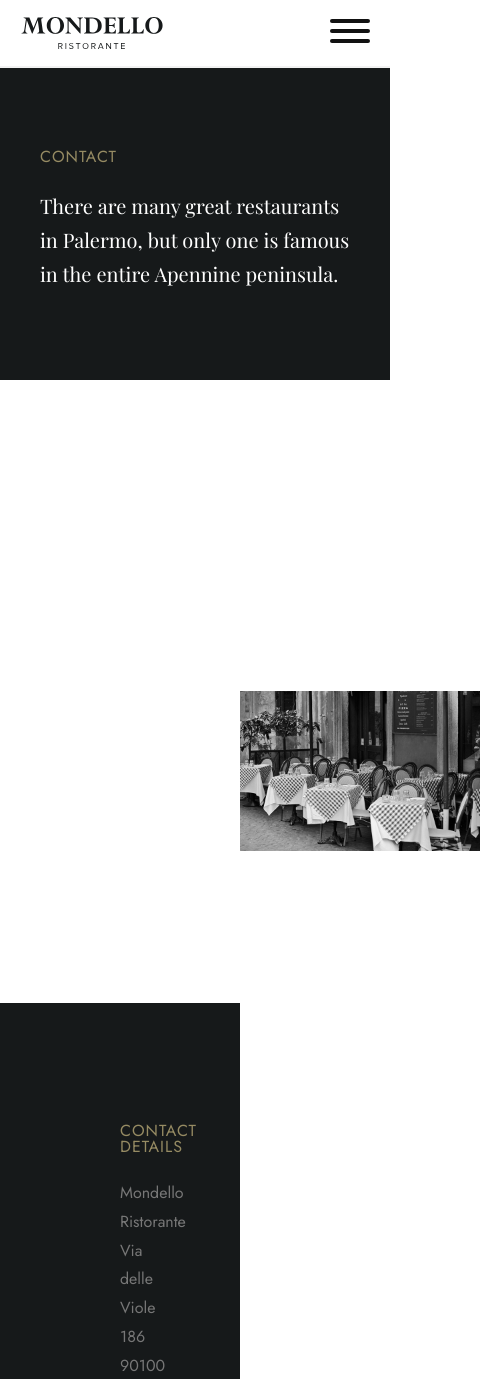
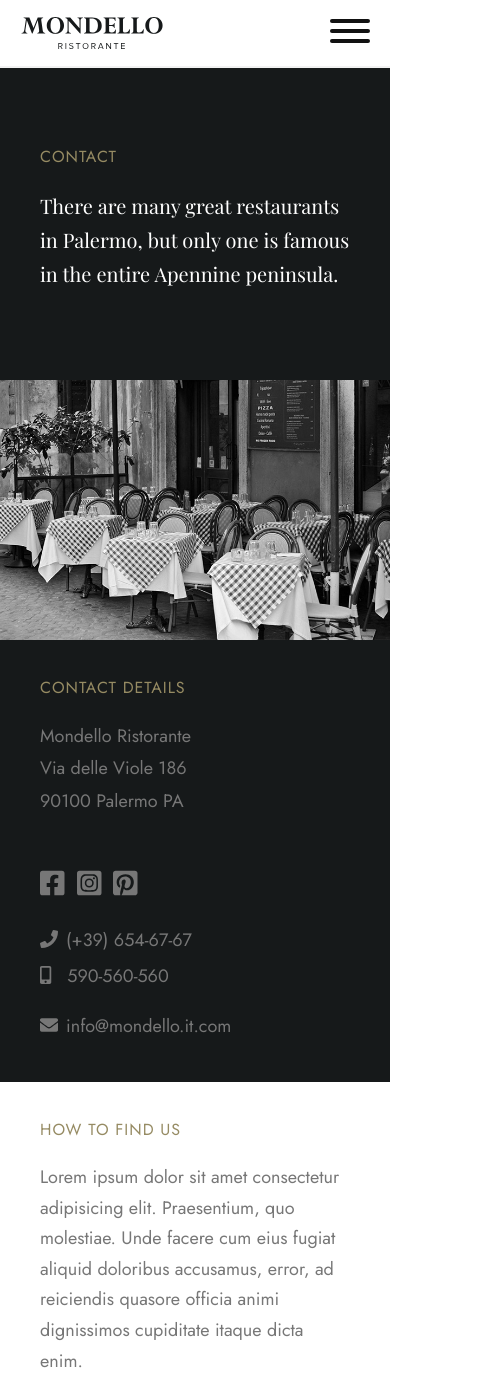
Before and after one commit to cirocki/italian_restaurant_gatsby_website, a Gatsby site: page /contact in a window 390 px wide. Shown: the top 1379 px of the page, 480 px wide, since content can reach past the window. Built offline with nearby package versions, Linux system fonts and the light colour scheme; Gatsby itself is replaced by a stand-in of ours; a web font is replaced by a local one.

Commit message:
contact page media queries

```diff
--- a/src/components/contactParts/Socials.js
+++ b/src/components/contactParts/Socials.js
@@ -11,7 +11,7 @@ const StyledSocialsDiv = styled.div`
   padding-top: 1.25rem;
 `
 const StyledIcon = styled(FontAwesomeIcon)`
-  font-size: 1.5rem;
+  font-size: ${props => (props.mysize === "lg" ? "1.75rem" : "1.5rem")};
   margin-right: 0.75rem;
 `
 const StyledLink = styled.a`
@@ -23,17 +23,17 @@ const StyledLink = styled.a`
   }
 `
 
-export default function Socials() {
+export default function Socials({ mysize }) {
   return (
     <StyledSocialsDiv>
       <StyledLink href="https://www.facebook.com/cirockipl/">
-        <StyledIcon icon={faFacebookSquare} />
+        <StyledIcon icon={faFacebookSquare} mysize={mysize} />
       </StyledLink>
       <StyledLink href="https://www.linkedin.com/in/cirocki/">
-        <StyledIcon icon={faInstagramSquare} />
+        <StyledIcon icon={faInstagramSquare} mysize={mysize} />
       </StyledLink>
       <StyledLink href="https://www.behance.net/cirocki/">
-        <StyledIcon icon={faPinterestSquare} />
+        <StyledIcon icon={faPinterestSquare} mysize={mysize} />
       </StyledLink>
     </StyledSocialsDiv>
   )
--- a/src/pages/contact.js
+++ b/src/pages/contact.js
@@ -3,7 +3,7 @@ import Layout from "../layout/Layout"
 import { Helmet } from "react-helmet"
 import styled from "styled-components"
 import ContactHeader from "../pagesParts/contact/ContactHeader"
-import MyMap from "../pagesParts/contact/MyMap"
+import ContactMain from "../pagesParts/contact/ContactMain"
 
 const StyledMainDiv = styled.main`
   margin-top: 60px;
@@ -17,7 +17,7 @@ export default function ContactPage() {
       </Helmet>
       <StyledMainDiv>
         <ContactHeader />
-        <MyMap />
+        <ContactMain />
       </StyledMainDiv>
     </Layout>
   )
--- a/src/pagesParts/contact/MyMap.js
+++ b/src/pagesParts/contact/ContactMain.js
@@ -1,7 +1,7 @@
 import React from "react"
+import styled from "styled-components"
 import { graphql, useStaticQuery } from "gatsby"
 import Img from "gatsby-image"
-import styled from "styled-components"
 import Container from "../../layout/container/Container"
 import MainParagraph from "../../components/typography/MainParagraph"
 import Address from "../../components/contactParts/Address"
@@ -14,7 +14,7 @@ const StyledMainWrapper = styled.div`
   &:before {
     content: "";
     position: absolute;
-    bottom: 0;
+    top: 0;
     left: 0;
     width: calc(50% - 360px);
     height: 100%;
@@ -30,40 +30,80 @@ const StyledMainGrid = styled.div`
   display: grid;
   grid-template-columns: repeat(12, 1fr);
   grid-template-rows: repeat(9, 1fr);
+  @media (max-width: 1439px) {
+    grid-template-columns: repeat(11, 1fr);
+  }
+  @media (max-width: 1199px) {
+    grid-template-rows: repeat(8, 1fr);
+  }
+  @media (max-width: 1119px) {
+    display: flex;
+    flex-direction: column;
+  }
+`
+const StyledInfoDiv = styled.div`
+  grid-column: 1/5;
+  grid-row: 3/8;
+  padding: 120px;
+  font-size: 1.125rem;
+  background: ${props => props.theme.colors.dark};
+  @media (max-width: 619px) {
+    padding: 60px;
+  }
+  @media (max-width: 429px) {
+    padding: 40px;
+  }
+  @media (max-width: 359px) {
+    padding: 40px 20px;
+  }
 `
 const StyledImgDiv = styled.div`
   grid-column: 6/12;
   grid-row: 2/6;
+  display: flex;
+  justify-content: center;
 `
 const StyledFindDiv = styled.div`
   grid-column: 6/12;
   grid-row: 6/10;
-  padding: 120px;
   display: flex;
   flex-direction: column;
+  justify-content: center;
+  padding: 120px;
+  @media (max-width: 1199px) {
+    grid-column: 5/12;
+    grid-row: 5/9;
+  }
+  @media (max-width: 619px) {
+    padding: 60px;
+  }
+  @media (max-width: 429px) {
+    padding: 40px;
+  }
+  @media (max-width: 359px) {
+    padding: 40px 20px;
+  }
 `
 
-const StyledInfoDiv = styled.div`
-  grid-column: 1/5;
-  grid-row: 3/8;
-  background: ${props => props.theme.colors.dark};
-  padding: 120px;
+const StyledAddressDiv = styled.div`
+  padding-bottom: 2rem;
+  font-size: 1.125rem;
 `
 
 // TYPOGRAPHY
 
 const StyledHeading = styled.h3`
   padding-bottom: 1.5rem;
+  color: ${props => props.theme.colors.gold};
   font-size: 16px;
   letter-spacing: 1px;
-  color: ${props => props.theme.colors.gold};
   text-transform: uppercase;
 `
 
-export default function MyMap() {
+export default function ContactMain() {
   const data = useStaticQuery(graphql`
     query {
-      image2: file(
+      image: file(
         relativePath: {
           eq: "subpages/contact/mondello-restaurant-outside-tables.jpg"
         }
@@ -81,29 +121,30 @@ export default function MyMap() {
     <StyledMainWrapper>
       <Container>
         <StyledMainGrid>
+          <StyledImgDiv>
+            <Img
+              fluid={data.image.childImageSharp.fluid}
+              alt="Italian restaurant outside - Palermo"
+            />
+          </StyledImgDiv>
           <StyledInfoDiv>
             <StyledHeading>Contact details</StyledHeading>
-            <Address />
-            <Socials />
+            <StyledAddressDiv>
+              <Address />
+            </StyledAddressDiv>
+            <Socials mysize="lg" />
             <Phone />
             <Email />
           </StyledInfoDiv>
           <StyledFindDiv>
             <StyledHeading>How to find us</StyledHeading>
-
             <MainParagraph>
               Lorem ipsum dolor sit amet consectetur adipisicing elit.
               Praesentium, quo molestiae. Unde facere cum eius fugiat aliquid
-              doloribus accusamus, error, ad reiciendis quas officia animi
+              doloribus accusamus, error, ad reiciendis quasore officia animi
               dignissimos cupiditate itaque dicta enim.
             </MainParagraph>
           </StyledFindDiv>
-          <StyledImgDiv>
-            <Img
-              fluid={data.image2.childImageSharp.fluid}
-              alt="Italian Traditional mask"
-            />
-          </StyledImgDiv>
         </StyledMainGrid>
       </Container>
     </StyledMainWrapper>
```
